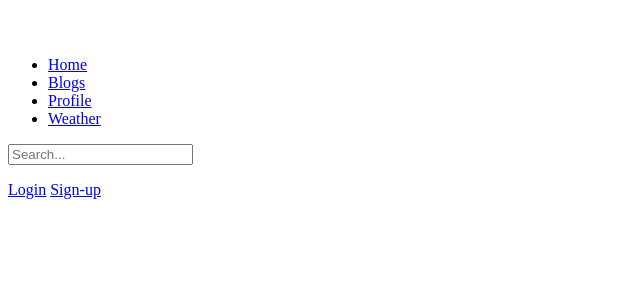
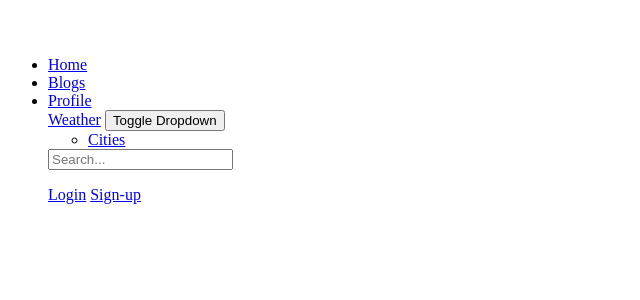
Before and after one commit to Magan4ik/lesson3, a Django app: template templates/base/nav/_header.html in a window 1280 px wide. Shown: the top 300 px of the page, without its empty margins (0-640 px from the left). Run offline with Django 4.2, Linux system fonts and the light colour scheme; the template is opened without the code that fills it, so the values that code supplies are empty; parts of the project's set-up code (start-up, migrations or seed data) failed here and were passed over.

Commit message:
weather dropdown button

```diff
--- a/templates/base/nav/_header.html
+++ b/templates/base/nav/_header.html
@@ -9,9 +9,15 @@
         <li><a href="{% url 'accounts:test' %}" class="nav-link px-2 text-white">Home</a></li>
         <li><a href="{% url 'blog:post_list' %}" class="nav-link px-2 text-white">Blogs</a></li>
         <li><a href="{% url 'accounts:profile' request.user %}" class="nav-link px-2 text-white">Profile</a></li>
-        <li><a href="{% url 'weather:weather_widget' %}" class="nav-link px-2 text-white">Weather</a></li>
-
-      </ul>
+        <div class="btn-group dropdown-center">
+          <a href="{% url 'weather:weather_widget' %}" class="nav-link px-2 text-white">Weather</a>
+          <button type="button" class="btn btn-dark dropdown-toggle dropdown-toggle-split" data-bs-toggle="dropdown" aria-expanded="false">
+            <span class="visually-hidden">Toggle Dropdown</span>
+          </button>
+          <ul class="dropdown-menu dropdown-menu-dark">
+            <li><a class="dropdown-item" href="{% url 'weather:city_list' %}">Cities</a></li>
+          </ul>
+        </div>
 
       <form class="col-12 col-lg-auto mb-3 mb-lg-0 me-lg-3">
         <input type="search" class="form-control form-control-dark" placeholder="Search..." aria-label="Search">
```
